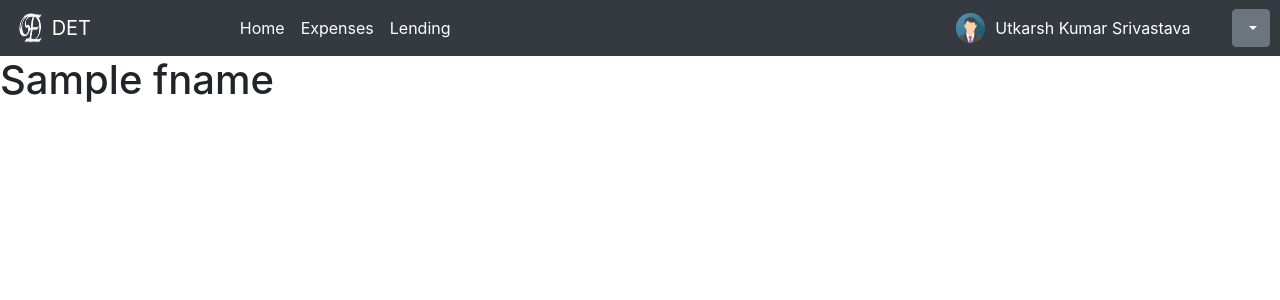
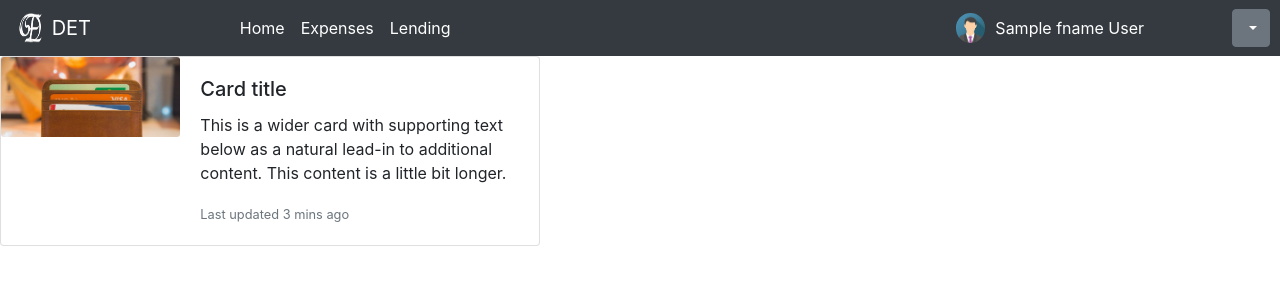
Before and after one commit to arsh9295/det, a Django app: template templates/det/home.html in a window 1280 px wide. Shown: the top 300 px of the page. Run offline with Django 3.2, Linux system fonts and the light colour scheme; the template is opened without the code that fills it: most values are stand-ins (such as "Sample title", 1, 10 or a date in 2020); some libraries are stand-ins or nearby versions.

Commit message:
Added page on menu items

```diff
--- a/det/urls.py
+++ b/det/urls.py
@@ -23,5 +23,7 @@ urlpatterns = [
     path('usersignup', det.usersignup, name='usersignup'),
     path('login', det.userlogin, name='userlogin'),
     path('home', det.home, name='home'),
+    path('etracker', det.etracker, name='etracker'),
+    path('lmoney', det.lmoney, name='lmoney'),
     path('signout', det.signout, name='signout')
 ]
--- a/templates/det/home.html
+++ b/templates/det/home.html
@@ -1,6 +1,19 @@
 {% extends 'det/menu.html' %}
-
+{% load static %}
 
 {% block content %}
-    <h1>{{ fname }}</h1>
+<div class="card mb-3" style="max-width: 540px;">
+  <div class="row no-gutters">
+    <div class="col-md-4">
+      <img src="{% static 'images/expense.jpg' %}" class="card-img" alt="...">
+    </div>
+    <div class="col-md-8">
+      <div class="card-body">
+        <h5 class="card-title">Card title</h5>
+        <p class="card-text">This is a wider card with supporting text below as a natural lead-in to additional content. This content is a little bit longer.</p>
+        <p class="card-text"><small class="text-muted">Last updated 3 mins ago</small></p>
+      </div>
+    </div>
+  </div>
+</div>
 {% endblock %}
--- a/templates/det/menu.html
+++ b/templates/det/menu.html
@@ -3,7 +3,11 @@
 <html lang="en">
 <head>
     <meta charset="UTF-8">
-    <title>Title</title>
+    <script type="text/javascript">
+        window.onload = function write_name() {
+            document.getElementById('usernamehome').innerHTML = "{{ fname }} {{ lname }}";
+        }
+    </script>
     <!-- Required meta tags -->
     <meta charset="utf-8">
     <meta name="viewport" content="width=device-width, initial-scale=1, shrink-to-fit=no">
@@ -39,17 +43,17 @@
       <div class="collapse navbar-collapse" style="margin-left: 10%" id="navbarNav">
         <ul class="navbar-nav">
           <li class="nav-item active">
-            <a class="nav-link" style="color: white" href="#">Home <span class="sr-only">(current)</span></a>
+            <a class="nav-link" style="color: white" href="{% url 'home' %}">Home <span class="sr-only">(current)</span></a>
           </li>
           <li class="nav-item">
-            <a class="nav-link" style="color: white" href="#">Expenses</a>
+            <a class="nav-link" style="color: white" href="{% url 'etracker' %}">Expenses</a>
           </li>
           <li class="nav-item">
-            <a class="nav-link" style="color: white" href="#">Lending</a>
+            <a class="nav-link" style="color: white" href="{% url 'lmoney' %}">Lending</a>
           </li>
         </ul>
           <img src="{% static 'images/img_avatar.png' %}" alt="Avatar" style="margin-left: 50%; border-radius: 50%; width: 3%; height: 3%">
-          <label class="my-2" style="margin-left: 1%; color: white" id="usernamehome">Utkarsh Kumar Srivastava</label>
+          <label class="my-2" style="margin-left: 1%; color: white" name="usernamehome" id="usernamehome">Utkarsh Kumar Srivastava</label>
       </div>
         <div class="dropdown">
           <button class="btn btn-secondary dropdown-toggle" style="margin-left: 15%" type="button" id="dropdownMenu2" data-toggle="dropdown" aria-haspopup="true" aria-expanded="false">
```
Also changed, not shown: det/det.py (+16 -0 lines), templates/det/etracker.html (+6 -10 lines), templates/det/lmoney.html (+6 -10 lines).
